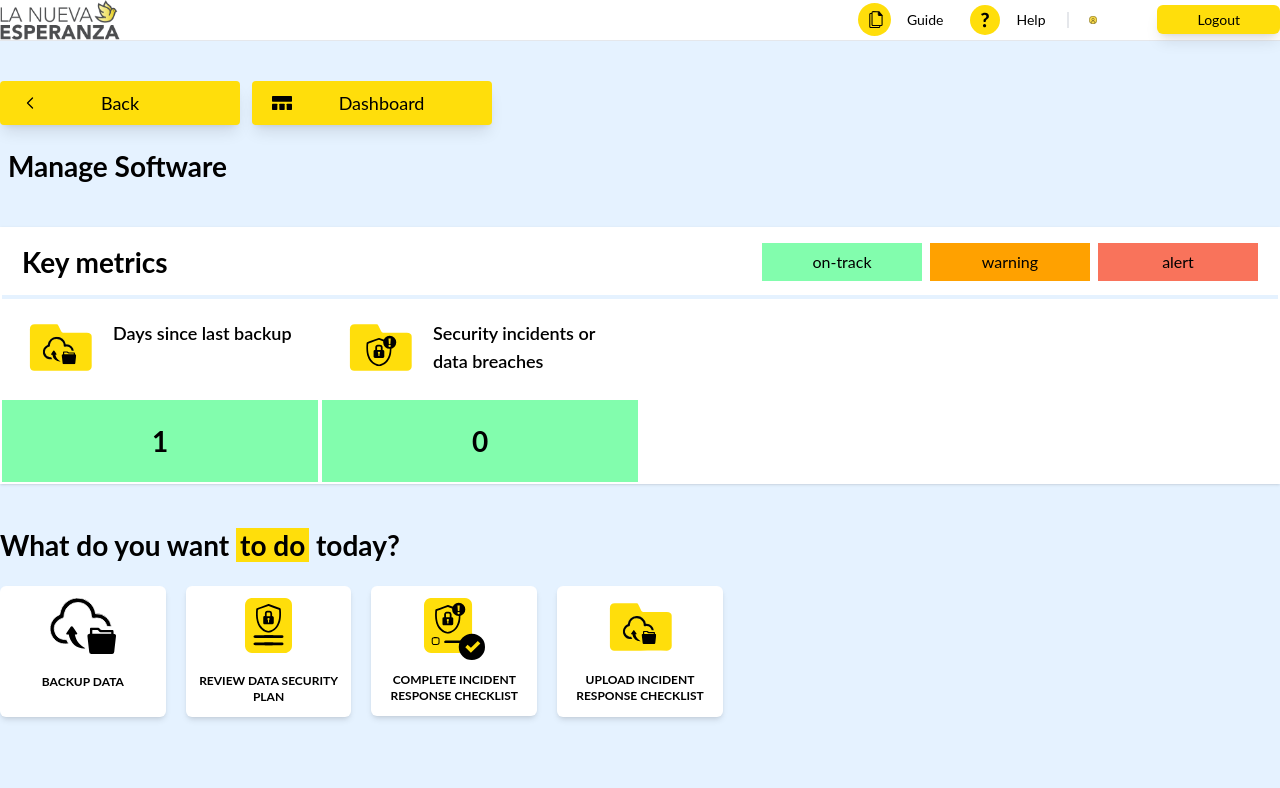
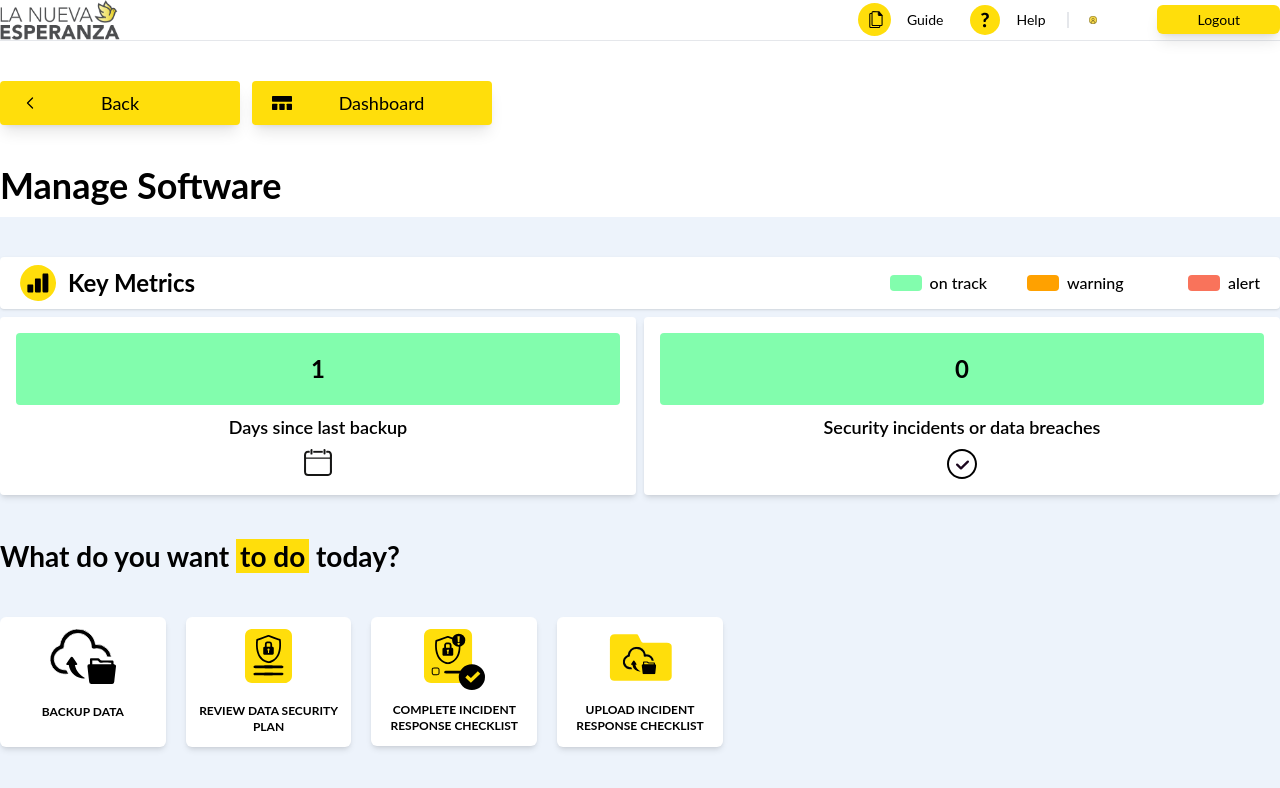
Before and after one commit to platformable/lne-frontend, a Next.js app: page /software in a window 1280 px wide. Shown: the top 788 px of the page. Built offline with nearby package versions, Linux system fonts and the light colour scheme; no server answers.

Commit message:
new software page design

```diff
--- /dev/null
+++ b/components/KeyMetricsSoftware.js
@@ -0,0 +1,58 @@
+import React, { useState, useEffect } from "react";
+
+export default function KeyMetricsSoftware({ clients, averageNumbers }) {
+
+
+  return (
+    <div className="key-metrics grid grid-cols-1 gap-2 mx-3 md:mx-0">
+      <div className="grid grid-cols-2 rounded shadow gap-9 bg-white py-2 px-5">
+        <div className="flex">
+          <img src="/supervisor/key-metrics.svg" />
+          <h2 className="font-bold ml-3">Key Metrics</h2>
+        </div>
+        <div className="grid grid-rows-3 md:grid-rows-none md:grid-cols-3 gap-2 md:w-4/6 md:justify-self-end">
+          <div className="flex items-center justify-end gap-2">
+            <div className="px-4 text-center py-2 rounded bg-middle-green"></div>
+            <span className="font-medium">on track</span>
+          </div>
+          <div className="flex items-center justify-end gap-2">
+            <div className="px-4 text-center py-2 rounded bg-orange"></div>
+            <span className="font-medium">warning</span>
+          </div>
+          <div className="flex items-center justify-end gap-2">
+            <div className="px-4 text-center py-2 rounded bg-light-red"></div>
+            <span className="font-medium">alert</span>
+          </div>
+        </div>
+      </div>
+      <div className="grid grid-cols-1 md:grid-cols-2 gap-2  .bg-middle-white ">
+        <div className="flex flex-col items-center  gap-2 p-4 bg-white rounded shadow-md">
+          <p
+            className={`bg-middle-green flex items-center justify-center text-2xl font-bold py-5 rounded w-full`}
+          >
+            {"1"}
+          </p>
+          <p className="bg-white text-center py-12 md:py-0 flex items-center justify-center font-semibold text-lg p-4 py-5">
+          Days since last backup
+          </p>
+          <img src="/supervisor/avrg_of_days.svg" alt="" />
+
+        </div>
+        <div className="flex flex-col items-center  gap-2 p-4 bg-white rounded shadow-md">
+          <p
+            className={`bg-middle-green flex items-center justify-center text-2xl font-bold py-5 rounded w-full`}
+          >
+            {"0"}
+          </p>
+          <p className="bg-white text-center py-12 md:py-0 flex items-center justify-center font-semibold text-lg p-4">
+          Security incidents or data breaches
+          </p>
+          <img src="/supervisor/number_active_clients.svg" alt="" />
+
+        </div>
+
+
+      </div>
+    </div>
+  );
+}
--- a/pages/software.js
+++ b/pages/software.js
@@ -1,5 +1,6 @@
 import React, { useState } from "react";
 import BackupDataModal from "../components/BackupDataModal";
+import SubHeader from "../components/SubHeader";
 import backIcon from "../public/BACKicon.svg";
 import Image from "next/image";
 import Layout from "../components/Layout";
@@ -7,6 +8,7 @@ import Link from "next/link";
 import UploadIncidentChecklistModal from "../components/UploadIncidentChecklistModal";
 import BackToDashboardButton from '../components/BackToDashboardButton'
 import BackButton from '../components/BackButton'
+import KeyMetricsSoftware from '../components/KeyMetricsSoftware'
 
 export default function Software() {
   const [dataBackup, setDataBackup] = useState(false);
@@ -23,69 +25,17 @@ These sections are in current development and are on the August - December 2022
 </p>
 
 </section> */}
-        <section className="bg-light-blue md:h-screen">
-          <div className="container mx-auto pt-10">
-          <div className="flex gap-x-3">
-            <BackButton />
-            <BackToDashboardButton/>
-          </div>
 
-            <div className="grid grid-cols-2 py-5">
-              <h1 className="font-bold px-2">Manage Software</h1>
+        <SubHeader pageTitle={"Manage Software"} />
+          <section id="dashboard-client-list" className="">
+            <div className="container mx-auto py-10">
 
-              <div className="flex justify-end self-end">
-          </div>
-            </div>
-          </div>
-          <section id="dashboard-client-list">
-            <div className="container mx-auto py-5">
-              <section className=" border-2 border-white shadow mb-10">
-                <div className="supervisor-dashboard-top-container  px-5 py-1 mb-1 bg-white">
-                  <div className="supervisor-dashboard-top  grid md:grid-cols-2  grid-cols-1">
-                    <div>
-                      <h1 className="font-bold my-2">
-                      Key metrics
-                      </h1>
-                    </div>
-                    <div className="flex wrap justify-end items-center">
-                      <div className="px-5 py-1 h-4/6 bg-middle-green w-40 mr-2 flex items-center justify-center">
-                        on-track
-                      </div>
-                      <div className="px-5 py-1 h-4/6 bg-orange w-40 mr-2 flex items-center justify-center">
-                        warning
-                      </div>
-                      <div className="px-5 py-1 h-4/6 bg-light-red w-40 flex items-center justify-center">
-                        alert
-                      </div>
-                    </div>
-                  </div>
-                </div>
-                <div className="supervisor-dashboard-top-bottom grid md:grid-cols-4 grid-cols-1 gap-1 bg-white">
-                  <div className="supervisor-dashboard-top-bottom-box bg-white grid items-center">
-                    <div className="px-4 flex py-5">
-                      <img src="./supervisor/software/icon-backup-folder.svg"></img>
-                      <p className="font-semibold text-lg  ml-3">
-                        Days since last backup
-                      </p>
-                    </div>
-                    <h1 className="w-full text-center font-bold py-5 bg-middle-green">
-                      1
-                    </h1>
-                  </div>
-                  <div className="supervisor-dashboard-top-bottom-box bg-white ">
-                    <div className="px-4 flex py-5">
-                      <img src="./supervisor/software/icon-security-incidents-folder.svg"></img>
-                      <p className="font-semibold text-lg  ml-3">
-                        Security incidents or data breaches
-                      </p>
-                    </div>
-                    <h1 className="text-center font-bold py-5 bg-middle-green">
-                      0
-                    </h1>
-                  </div>
-                </div>
-              </section>
-              <h1 className="my-5 container mx-auto text-center md:text-left  lg:pl-0 font-bold">
+            <KeyMetricsSoftware />
+
+
+
+
+              <h1 className="my-10 container mx-auto text-center md:text-left  lg:pl-0 font-bold">
                 What do you want <span className="bg-yellow px-1"> to do</span>{" "}
                 today?
               </h1>
@@ -155,7 +105,7 @@ These sections are in current development and are on the August - December 2022
               </div>
             </div>
           </section>
-        </section>
+
       </Layout>
       {dataBackup && (
         <BackupDataModal
```
Also changed, not shown: components/KeyMetrics.js (+31 -37 lines).
